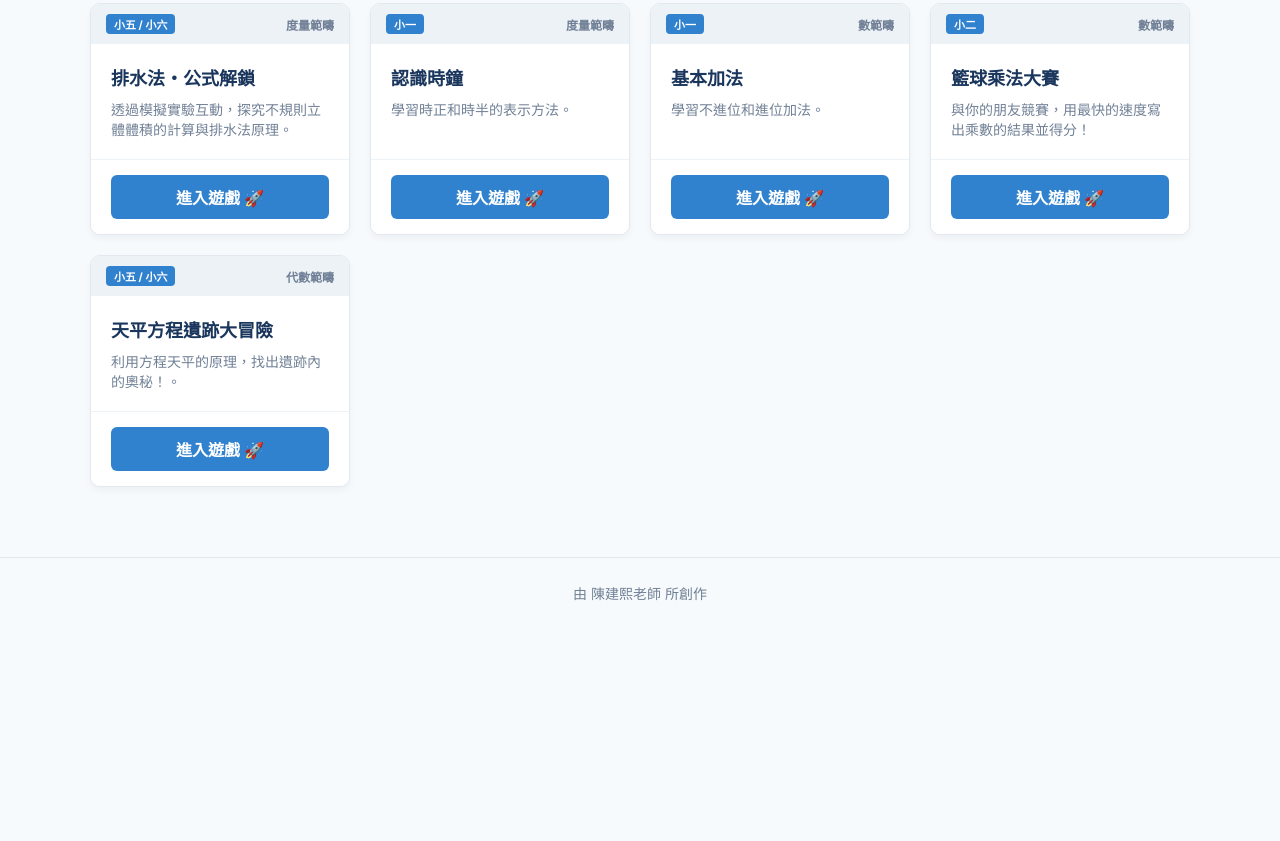
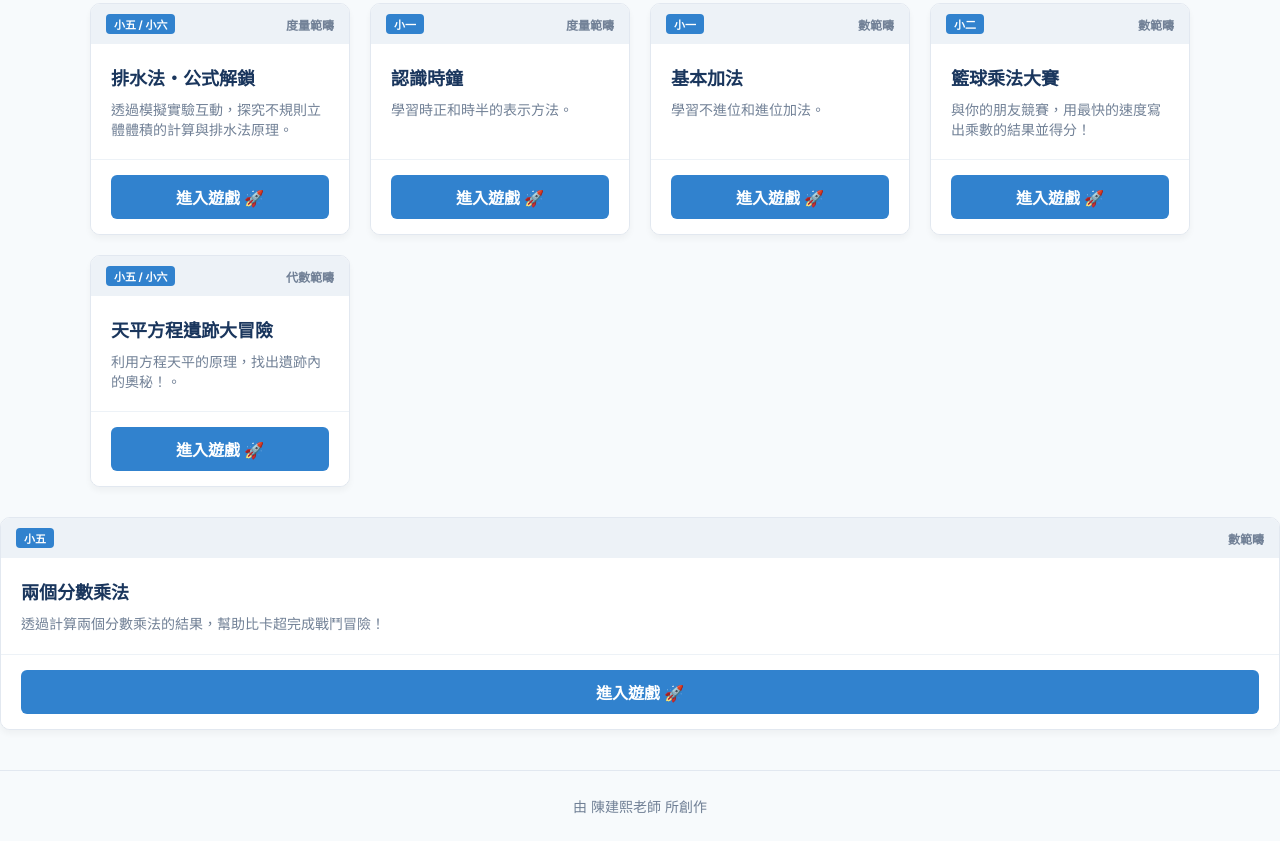
Before and after one commit to mrckhronald/mathsgames, a plain HTML site: page index.html in a window 1280 px wide. Shown: the part 287-1128 px from the top of the page. Before the commit the page ends 915 px from the top, so only its background shows below. Drawn offline with Linux system fonts and the light colour scheme.

Commit message:
Update index.html

```diff
--- a/index.html
+++ b/index.html
@@ -176,7 +176,22 @@
             </div>
         </div>
     </div>
-
+<!-- 新遊戲卡片 -->
+            <div class="game-card" data-grade="小五" data-category="數">
+                <div>
+                    <div class="card-header">
+                        <span class="badge-grade">小五</span>
+                        <span class="badge-cat">數範疇</span>
+                    </div>
+                    <div class="card-body">
+                        <h3>兩個分數乘法</h3>
+                        <p>透過計算兩個分數乘法的結果，幫助比卡超完成戰鬥冒險！</p>
+                    </div>
+                </div>
+                <div class="card-footer">
+                    <a href="2fractionMultiplication.html" class="play-btn" target="_blank">進入遊戲 🚀</a>
+                </div>
+            </div>
     <script>
         let currentGrade = 'all';
         let currentCategory = 'all';
```
